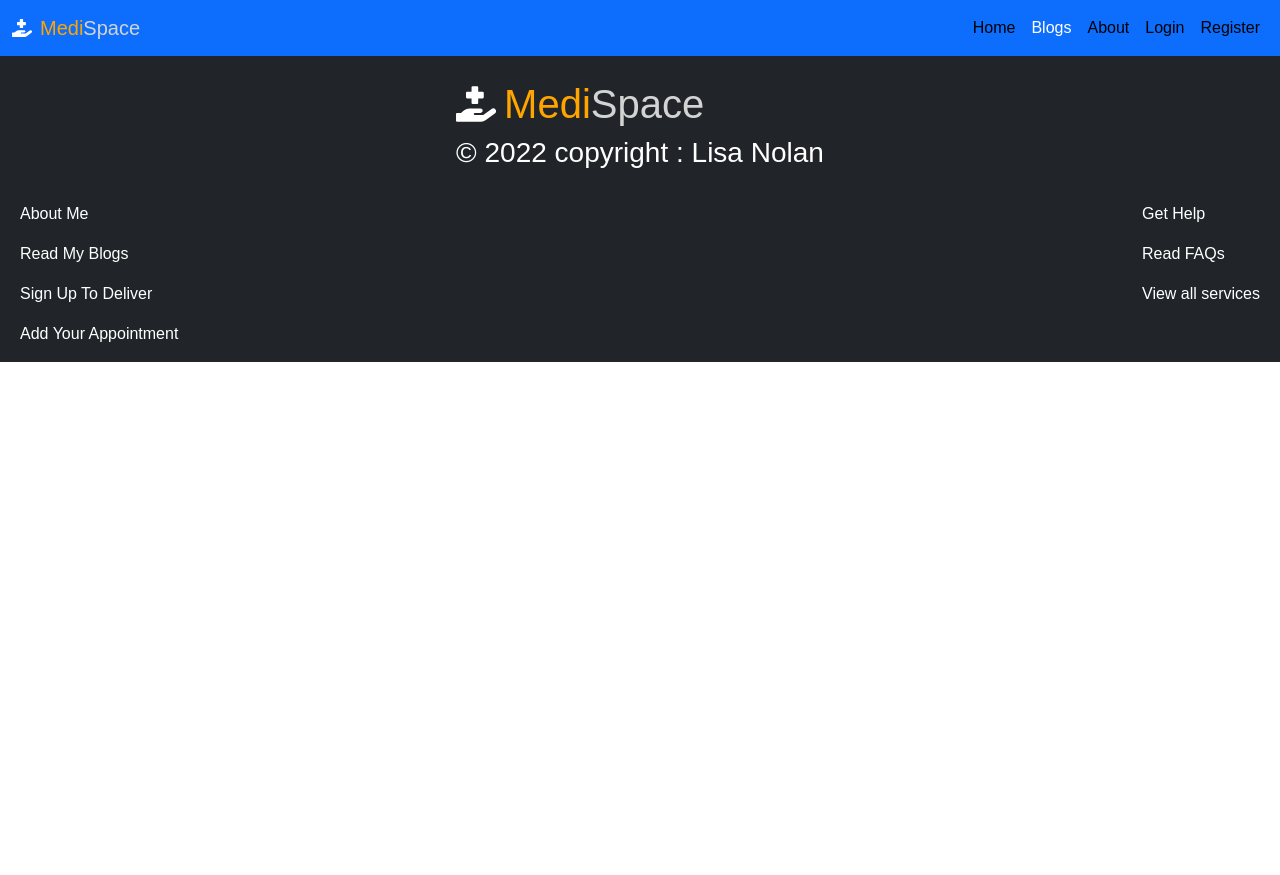
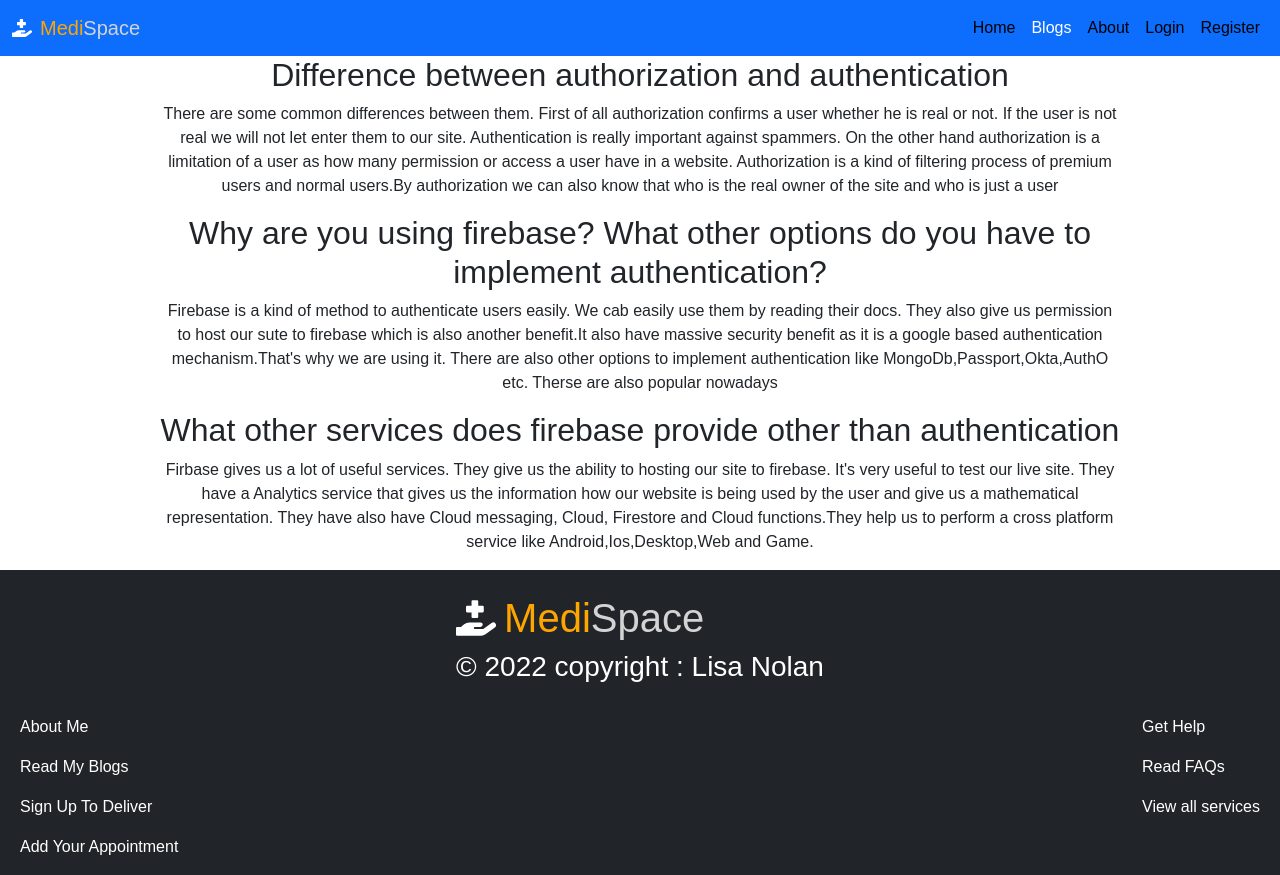
Before and after one commit to mahabubsaki/asgmt-10, a React (Create React App) app: page /blogs in a window 1280 px wide. Before the commit the page ends 800 px from the top, so only its background shows below. Built offline with nearby package versions, Linux system fonts and the light colour scheme; no server answers; a web font is replaced by a local one.

Commit message:
Blogs section done with three question

```diff
--- a/src/components/pages/Blogs.js
+++ b/src/components/pages/Blogs.js
@@ -2,8 +2,15 @@ import React from 'react';
 
 const Blogs = () => {
     return (
-        <div>
-
+        <div className="d-flex justify-content-center align-items-center">
+            <div className="w-75 mx-auto text-center">
+                <h2>Difference between authorization and authentication</h2>
+                <p>There are some common differences between them. First of all authorization confirms a user whether he is real or not. If the user is not real we will not let enter them to our site. Authentication is really important against spammers. On the other hand authorization is a limitation of a user as how many permission or access a user have in a website. Authorization is a kind of filtering process of premium users and normal users.By authorization we can also know that who is the real owner of the site and who is just a user</p>
+                <h2>Why are you using firebase? What other options do you have to implement authentication?</h2>
+                <p>Firebase is a kind of method to authenticate users easily. We cab easily use them by reading their docs. They also give us permission to host our sute to firebase which is also another benefit.It also have massive security benefit as it is a google based authentication mechanism.That's why we are using it. There are also other options to implement authentication like MongoDb,Passport,Okta,AuthO etc. Therse are also popular nowadays</p>
+                <h2>What other services does firebase provide other than authentication</h2>
+                <p>Firbase gives us a lot of useful services. They give us the ability to hosting our site to firebase. It's very useful to test our live site. They have a Analytics service that gives us the information how our website is being used by the user and give us a mathematical representation. They have also have Cloud messaging, Cloud, Firestore and Cloud functions.They help us to perform a cross platform service like Android,Ios,Desktop,Web and Game.</p>
+            </div>
         </div>
     );
 };
```
